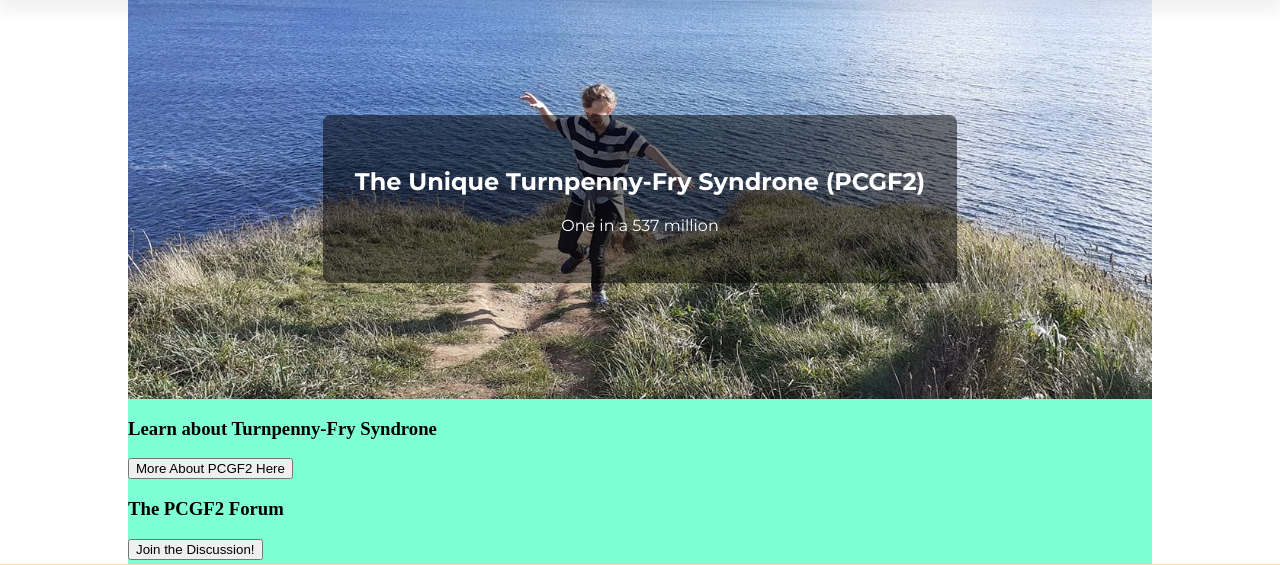
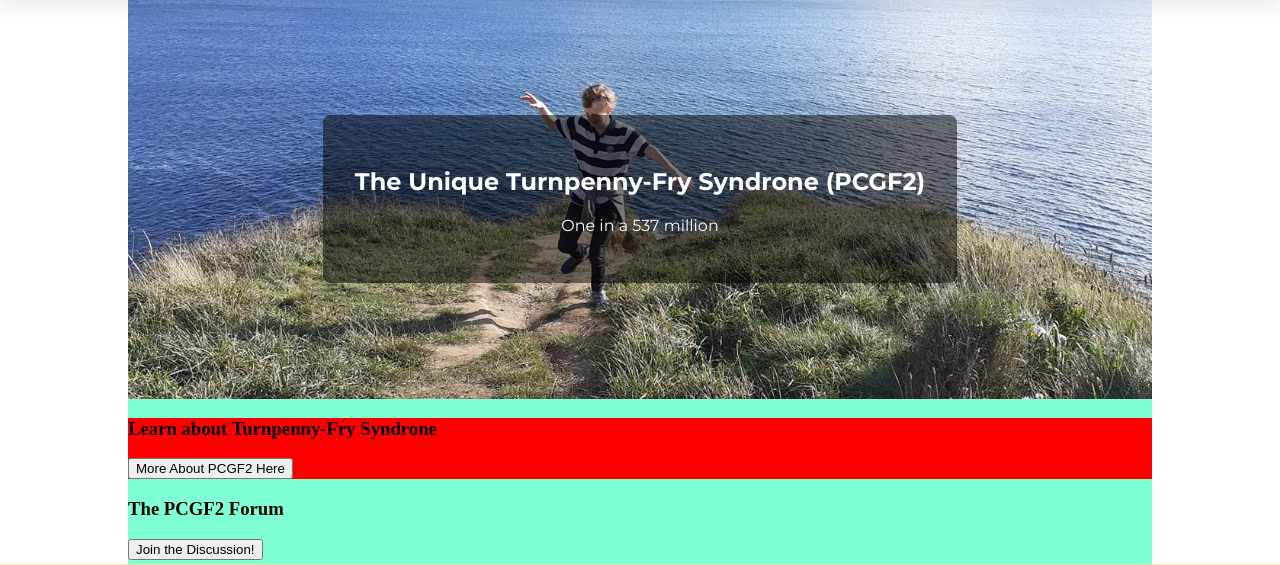
Before and after one commit to Pezz-x/PCGF2, a Django app: page / in a window 1280 px wide. Shown: the part 174-739 px from the top of the page. Run offline with Django 5.2, Linux system fonts and the light colour scheme; some libraries are stand-ins or nearby versions.

Commit message:
add red bg to about CTA on home page for Heroku testing

```diff
--- a/static/css/style.css
+++ b/static/css/style.css
@@ -251,6 +251,10 @@ footer {
   border-radius: 0.5rem;
 }
 
+.about {
+  background-color: red;
+}
+
 /* Responsive media queries */
 
 /* Small devices (max-width: 600px) */
--- a/templates/home.html
+++ b/templates/home.html
@@ -16,7 +16,7 @@ Home
 </section>
 
 <!-- About link section -->
-<section>
+<section class="about">
     <div>
         <h3>Learn about Turnpenny-Fry Syndrone</h3>
         <button onclick="window.location.href='{% url 'about' %}'">
```
